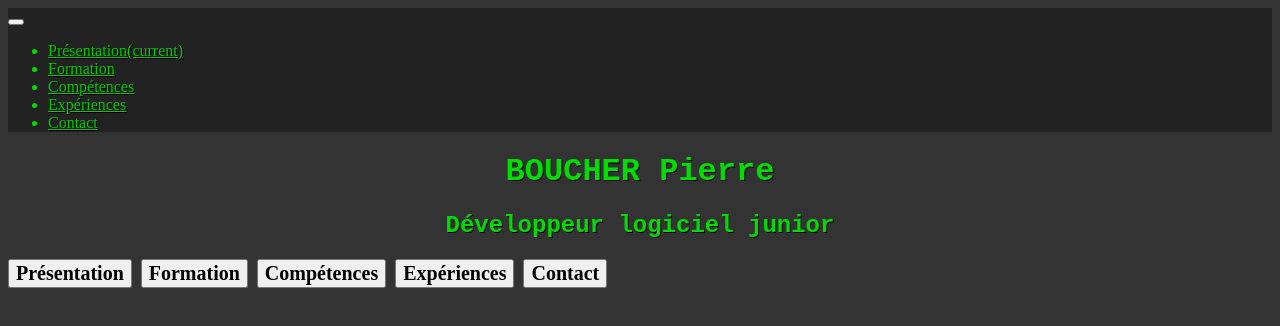
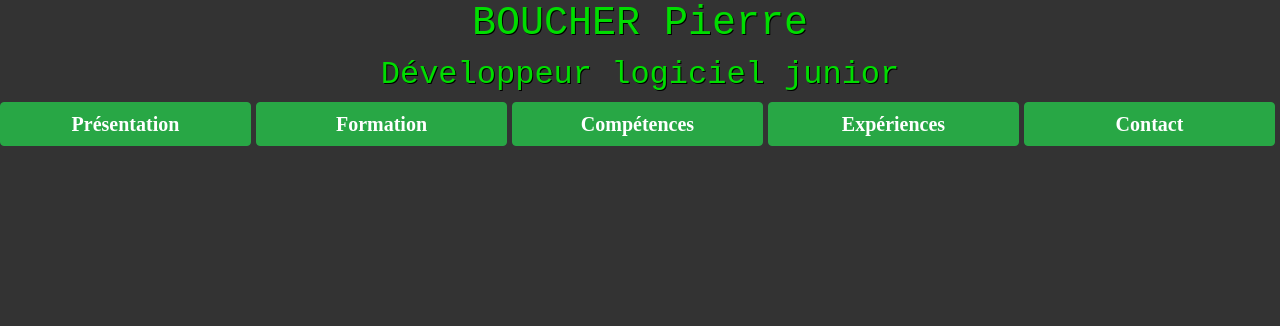
Before and after one commit to Sarastine/CvEnLigne, a plain HTML site: page index.html in a window 1280 px wide. Drawn offline with nearby package versions, Linux system fonts and the light colour scheme.

Commit message:
Réparation boutons

```diff
--- a/assets/js/cvNum.js
+++ b/assets/js/cvNum.js
@@ -1,8 +1,8 @@
 function displayShow(div) {
-    Presentation.style.display = "none";
-    Competences.style.display = "none";
-    Formation.style.display = "none";
-    Experiences.style.display = "none";
-    Contact.style.display = "none";
+    document.getElementById('Presentation').style.display = "none";
+    document.getElementById('Competences').style.display = "none";
+    document.getElementById('Formation').style.display = "none";
+    document.getElementById('Experiences').style.display = "none";
+    document.getElementById('Contact').style.display = "none";
     document.getElementById(div).style.display = "block";
 }
--- a/index.html
+++ b/index.html
@@ -2,7 +2,7 @@
 <html>
 <head>
 	<meta charset="utf-8">
-	<!--<link rel="stylesheet" type="text/css" href="assets/bootstrap/css/bootstrap.css">-->
+	<link rel="stylesheet" type="text/css" href="assets/bootstrap/css/bootstrap.css">
 	<link rel="stylesheet" type="text/css" href="assets/css/cvNum.css">
 	<title>CV Boucher Pierre</title>
 </head>
```
